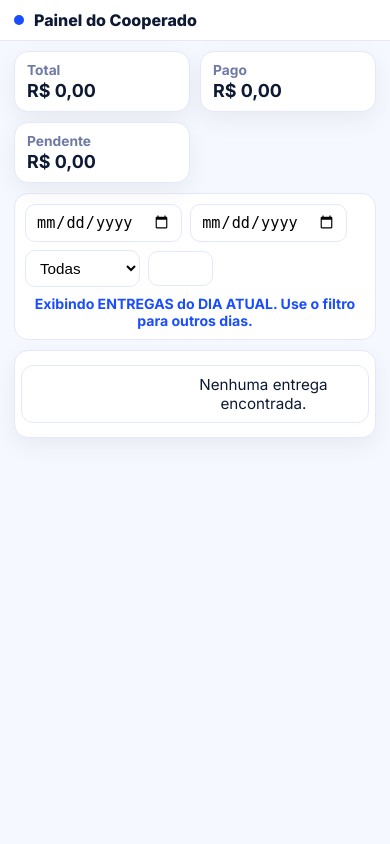
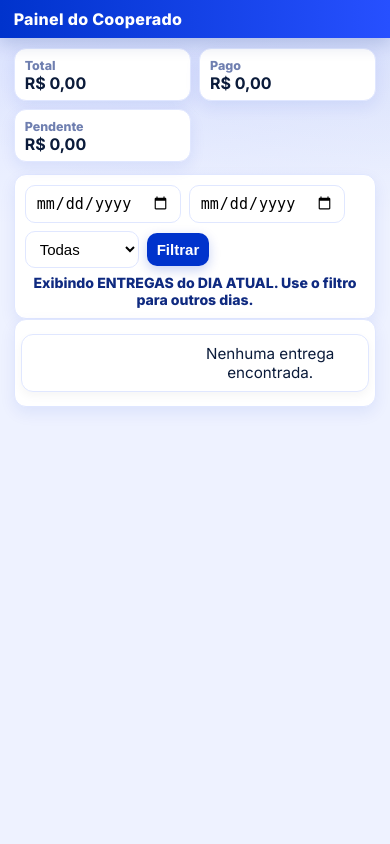
Before and after one commit to Coopex-entregas/asdfghjkl, a Flask app: template templates/painel_cooperado.html in a window 390 px wide. Run offline with Flask 3, Linux system fonts and the light colour scheme; the template is opened without the code that fills it, so the values that code supplies are empty.

Commit message:
Update painel_cooperado.html

```diff
--- a/templates/painel_cooperado.html
+++ b/templates/painel_cooperado.html
@@ -6,108 +6,136 @@
   <title>Painel do Cooperado</title>
   <link href="https://fonts.googleapis.com/css2?family=Inter:wght@400;600;700;800&display=swap" rel="stylesheet">
   <style>
-    /* ============================
-       TEMA ENXUTO (claro/escuro)
-       ============================ */
+    /* =============================
+       TEMA AZUL ROYAL + BRANCO
+       ============================= */
     :root{
-      --bg:#f6f8ff; --card:#fff; --ink:#0e1a33; --muted:#6e7aa5; --line:#e3e8ff;
-      --pri:#1a4dff; --good:#12b886; --bad:#e03131; --r:14px;
-      --shadow:0 8px 24px rgba(0,0,0,.06);
-    }
-    @media (prefers-color-scheme: dark){
-      :root{ --bg:#0d1222; --card:#121937; --ink:#e9edff; --muted:#9aa6ff; --line:#263066; --shadow:0 8px 24px rgba(0,0,0,.35) }
-      thead th{background:#1b2a66}
-      tbody tr{border-color:#263066}
-      .chip.pgto-pendente{background:#2a1420; color:#ffb3b3; border:1px solid #5b2b38}
-      .chip.pgto-pago,.chip.entregue{background:#0f2b23; color:#a9f0d9; border:1px solid #1f6b54}
+      --royal:#0033cc;        /* azul royal principal */
+      --royal-2:#2750ff;      /* variação */
+      --ink:#0b1b3a;          /* texto principal */
+      --muted:#6f7fb0;        /* texto secundário */
+      --bg:#eef2ff;           /* fundo */
+      --card:#ffffff;         /* cards */
+      --line:#e0e7ff;         /* linhas sutis */
+      --good:#12b886;         /* verde aprovado */
+      --bad:#e03131;          /* vermelho alerta */
+      --r:14px;               /* raio padrão */
+      --shadow:0 8px 24px rgba(0,51,204,.10);
+      --shadow-sm:0 6px 16px rgba(0,51,204,.08);
     }
 
     *{box-sizing:border-box}
     html,body{height:100%}
-    body{margin:0; font-family:Inter,system-ui,-apple-system,Segoe UI,Roboto,Arial,sans-serif; color:var(--ink); background:var(--bg)}
+    body{
+      margin:0; font-family:Inter, system-ui, -apple-system, Segoe UI, Roboto, Arial, sans-serif; color:var(--ink);
+      background:
+        radial-gradient(1100px 520px at 10% -10%, rgba(39,80,255,.12), transparent 60%),
+        radial-gradient(1100px 520px at 110% -10%, rgba(0,51,204,.10), transparent 60%),
+        var(--bg);
+    }
 
-    /* ============================
-       TOPO COMPACTO
-       ============================ */
-    header{position:sticky;top:0;z-index:10;background:var(--card);border-bottom:1px solid var(--line);padding:10px 14px;display:flex;gap:10px;align-items:center;justify-content:space-between}
-    .brand{display:flex;gap:10px;align-items:center;font-weight:800}
-    .brand .dot{width:10px;height:10px;border-radius:50%;background:var(--pri)}
-    .who{font-weight:600;color:var(--muted);font-size:.92rem}
+    /* =============================
+       TOPO ENXUTO
+       ============================= */
+    header{
+      position:sticky; top:0; z-index:40;
+      background:linear-gradient(90deg, var(--royal) 0%, var(--royal-2) 100%);
+      color:#fff; padding:.6rem 3.5vw; font-weight:800; letter-spacing:.3px;
+      box-shadow:0 6px 18px rgba(0,40,130,.18);
+      display:flex; align-items:center; justify-content:space-between;
+    }
+    header .sub{font-weight:600; font-size:.9rem; opacity:.95}
 
-    .wrap{max-width:1024px;margin:10px auto 18px;padding:0 14px}
+    .wrap{max-width:1080px; margin:12px auto 18px; padding:0 3.5vw}
 
-    /* ============================
-       CARDS (minimais)
-       ============================ */
-    .stats{display:grid;grid-template-columns:repeat(3, minmax(160px,1fr));gap:10px}
-    .stat{background:var(--card);border:1px solid var(--line);border-radius:var(--r);box-shadow:var(--shadow);padding:10px 12px}
-    .stat h4{margin:0;color:var(--muted);font-size:.86rem;font-weight:700}
-    .stat strong{display:block;margin-top:2px;font-size:1.12rem}
+    /* =============================
+       CARDS MUITO COMPACTOS
+       ============================= */
+    .stats{display:grid; grid-template-columns:repeat(3, minmax(160px, 1fr)); gap:10px; margin:10px 0 12px}
+    .stat{
+      background:var(--card); border:1px solid var(--line); border-radius:12px; padding:10px 12px; box-shadow:var(--shadow-sm);
+    }
+    .stat h4{margin:0; color:var(--muted); font-size:.82rem; font-weight:800}
+    .stat strong{display:block; margin-top:2px; font-size:1.08rem; line-height:1}
 
-    /* ============================
-       FILTROS (uma linha)
-       ============================ */
-    .filters{margin:10px 0;background:var(--card);border:1px solid var(--line);border-radius:var(--r);padding:10px;display:grid;gap:8px}
-    .filters form{display:flex;flex-wrap:wrap;gap:8px;align-items:center}
-    .filters input[type=date],.filters select,.filters button{border:1px solid var(--line);background:#fff;border-radius:10px;padding:8px 10px;font-size:.95rem}
-    @media (prefers-color-scheme: dark){ .filters input[type=date],.filters select,.filters button{background:#0e1430;color:var(--ink)} }
-    .btn{background:var(--pri);color:#fff;border:none;font-weight:800;cursor:pointer}
-    .scope{font-weight:700;color:var(--pri);font-size:.88rem;text-align:center}
+    /* =============================
+       FILTROS EM LINHA (pendentes=TODAS)
+       ============================= */
+    .filters{background:var(--card); border:1px solid var(--line); border-radius:12px; padding:10px; box-shadow:var(--shadow-sm)}
+    .filters form{display:flex; flex-wrap:wrap; align-items:center; gap:8px}
+    .filters input[type=date], .filters select, .filters button{border:1px solid var(--line); border-radius:10px; padding:8px 10px; font-size:.94rem; background:#fff}
+    .filters .btn{background:var(--royal); color:#fff; border:none; font-weight:800; cursor:pointer; box-shadow:0 4px 12px rgba(0,51,204,.22)}
+    .scope{margin:6px 0 0; text-align:center; color:#0f2a80; font-weight:800; font-size:.88rem}
 
-    /* ============================
-       TABELA (mesmo visual base)
-       ============================ */
-    .card-table{background:var(--card);border:1px solid var(--line);border-radius:var(--r);box-shadow:var(--shadow);overflow:hidden}
-    table{width:100%;border-collapse:collapse}
-    thead th{background:#0f2a80;color:#fff;text-align:center;padding:10px 6px;font-size:.88rem}
-    tbody td{padding:10px 8px;text-align:center;border-bottom:1px solid var(--line);font-size:.95rem}
+    /* =============================
+       TABELA (mantida) — AZUL ROYAL
+       ============================= */
+    .card-table{background:var(--card); border:1px solid var(--line); border-radius:14px; box-shadow:var(--shadow); overflow:hidden;}
+    table{width:100%; border-collapse:collapse}
+    thead th{background:#0f2a80; color:#fff; text-align:center; padding:10px 6px; font-size:.88rem}
+    tbody td{padding:10px 8px; text-align:center; border-bottom:1px solid var(--line); font-size:.95rem}
 
-    .chip{display:inline-block;padding:6px 10px;border-radius:999px;font-weight:800;font-size:.82rem;cursor:pointer;user-select:none}
-    .chip.pgto-pago{background:#e9fbf5;color:var(--good);border:1px solid #b3f0dc}
-    .chip.pgto-pendente{background:#fff2f2;color:var(--bad);border:1px solid #ffd6d6}
-    .chip.entregue{background:#e9fbf5;color:var(--good);border:1px solid #b3f0dc}
+    .chip{display:inline-block; padding:6px 10px; border-radius:999px; font-weight:800; font-size:.82rem; cursor:pointer; user-select:none}
+    .chip.pgto-pago{background:#e9fbf5; color:var(--good); border:1px solid #b3f0dc}
+    .chip.pgto-pendente{background:#fff2f2; color:var(--bad); border:1px solid #ffd6d6}
+    .chip.entregue{background:#e9fbf5; color:var(--good); border:1px solid #b3f0dc}
 
-    .row-details{display:none;background:rgba(0,0,0,.02)}
+    .row-details{display:none; background:#f8faff}
     .row-open + .row-details{display:table-row}
 
-    .cliente-btn{all:unset;color:#1a4dff;font-weight:800;cursor:pointer}
+    .cliente-btn{all:unset; color:var(--royal); font-weight:800; cursor:pointer}
 
-    .recebido-inline{display:none;margin-top:8px;gap:8px;justify-content:center;width:100%}
-    .recebido-inline input{border:1px solid var(--line);border-radius:10px;padding:10px 12px;flex:1;max-width:800px;font-size:1rem}
-    .recebido-inline button{background:var(--pri);color:#fff;border:none;border-radius:10px;padding:10px 14px;font-weight:800;cursor:pointer}
+    /* Campo “Recebido por” largo e discreto */
+    .recebido-inline{display:none; margin-top:8px; gap:8px; justify-content:center; width:100%}
+    .recebido-inline input{border:1px solid var(--line); border-radius:10px; padding:10px 12px; flex:1; max-width:880px; font-size:1rem}
+    .recebido-inline button{background:var(--royal); color:#fff; border:none; border-radius:10px; padding:10px 14px; font-weight:800; cursor:pointer}
 
-    /* ============================
-       MOBILE (cards em lista)
-       ============================ */
+    /* =============================
+       MOBILE (cards e tabela em cartões)
+       ============================= */
     @media (max-width:760px){
-      .stats{grid-template-columns:1fr 1fr}
+      header{padding:.55rem 3.5vw}
+      .wrap{margin:8px auto 14px}
+      .stats{grid-template-columns:1fr 1fr; gap:8px}
+      .stat{padding:9px 10px}
+      .stat h4{font-size:.8rem}
+      .stat strong{font-size:1.02rem}
+
       thead{display:none}
-      table,tbody,tr,td{display:block;width:100%}
-      .card-table{padding:6px}
-      tbody tr{background:var(--card);margin:8px 0;border-radius:12px;border:1px solid var(--line)}
-      tbody td{display:grid;grid-template-columns:42% 58%;text-align:left;border:none;padding:9px 10px}
-      tbody td::before{content:attr(data-label);font-weight:800;color:#0f2a80;padding-right:8px;font-size:.88rem}
+      table, tbody, tr, td{display:block; width:100%}
+      .card-table{padding:6px; border-radius:12px; box-shadow:var(--shadow-sm)}
+      tbody tr{background:#fff; margin:8px 0; border-radius:12px; box-shadow:0 4px 10px rgba(0,0,0,.04); border:1px solid var(--line)}
+      tbody td{display:grid; grid-template-columns:42% 58%; text-align:left; border:none; padding:9px 10px; font-size:.95rem}
+      tbody td::before{content:attr(data-label); font-weight:800; color:#0f2a80; padding-right:8px; font-size:.88rem}
+      .row-details{display:none}
       .row-open + .row-details{display:block}
+
       .recebido-inline{padding:0 2px}
-      .recebido-inline input{max-width:none;width:100%}
+      .recebido-inline input{max-width:none; width:100%}
+    }
+
+    @media (max-width:400px){
+      .stat h4{font-size:.78rem}
+      .stat strong{font-size:1rem}
+      tbody td{grid-template-columns:46% 54%}
     }
   </style>
 </head>
 <body>
   <header>
-    <div class="brand"><span class="dot"></span> Painel do Cooperado</div>
-    <div class="who">{{ session['user_nome'] }}</div>
+    <div>Painel do Cooperado</div>
+    <div class="sub">{{ session['user_nome'] }}</div>
   </header>
 
-  <main class="wrap">
-    <!-- RESUMO -->
+  <div class="wrap">
+    <!-- CARDS ENXUTOS -->
     <section class="stats" aria-label="Estatísticas de valores">
       <div class="stat"><h4>Total</h4><strong id="tot-geral">R$ {{ '%.2f'|format(total_geral or 0) }}</strong></div>
       <div class="stat"><h4>Pago</h4><strong id="tot-pago">R$ {{ '%.2f'|format(total_pago or 0) }}</strong></div>
       <div class="stat"><h4>Pendente</h4><strong id="tot-pendente">R$ {{ '%.2f'|format(total_pendente or 0) }}</strong></div>
     </section>
 
-    <!-- FILTROS -->
+    <!-- FILTROS: quando for "pendente" => todas_datas=1 -->
     <section class="filters" aria-label="Filtros">
       <form id="form-filtros" method="get">
         <input type="date" name="inicio" id="f-inicio" value="{{ request.args.get('inicio','') }}" />
@@ -123,29 +151,49 @@
       <div id="escopo" class="scope"></div>
     </section>
 
-    <!-- ENTREGAS (mantido o mesmo HTML/IDs/classes para total compatibilidade) -->
+    <!-- TABELA DE ENTREGAS (mesmo markup, visual azul) -->
     <section class="card-table" aria-label="Minhas entregas">
       <table id="tabela-entregas">
         <thead>
           <tr>
-            <th>Cliente</th><th>Forma Pgto</th><th>Valor</th><th>Data</th><th>Hora Pedido</th><th>Hora Entrega</th><th>Pagamento</th><th>Entrega</th>
+            <th>Cliente</th>
+            <th>Forma Pgto</th>
+            <th>Valor</th>
+            <th>Data</th>
+            <th>Hora Pedido</th>
+            <th>Hora Entrega</th>
+            <th>Pagamento</th>
+            <th>Entrega</th>
           </tr>
         </thead>
         <tbody>
           {% for e in entregas %}
           <tr id="row-{{ e.id }}">
-            <td data-label="Cliente"><button class="cliente-btn" type="button" onclick="toggleRow({{ e.id }})">{{ e.cliente }}</button></td>
+            <td data-label="Cliente">
+              <button class="cliente-btn" type="button" onclick="toggleRow({{ e.id }})">{{ e.cliente }}</button>
+            </td>
             <td data-label="Forma Pgto">{{ e.pagamento or '-' }}</td>
             <td data-label="Valor" data-valor="{{ '%.2f'|format(e.valor) }}">R$ {{ '%.2f'|format(e.valor) | replace('.', ',') }}</td>
             <td data-label="Data">{{ to_brasilia(e.data_envio).strftime('%d/%m') if e.data_envio else '-' }}</td>
             <td data-label="Hora Pedido">{{ to_brasilia(e.data_envio).strftime('%H:%M') if e.data_envio else '-' }}</td>
             <td data-label="Hora Entrega">{{ to_brasilia(e.data_atribuida).strftime('%H:%M') if e.data_atribuida else '-' }}</td>
             <td data-label="Pagamento">
-              <span class="chip {{ 'pgto-pago' if e.status_pagamento and e.status_pagamento|lower=='pago' else 'pgto-pendente' }}" data-id="{{ e.id }}" data-status="{{ (e.status_pagamento or 'pendente')|lower }}" onclick="togglePagamento(event,this)" role="button" aria-pressed="{{ 'true' if (e.status_pagamento or '').lower()=='pago' else 'false' }}">{{ (e.status_pagamento|capitalize) if e.status_pagamento else 'Pendente' }}</span>
+              <span
+                class="chip {{ 'pgto-pago' if e.status_pagamento and e.status_pagamento|lower=='pago' else 'pgto-pendente' }}"
+                data-id="{{ e.id }}"
+                data-status="{{ (e.status_pagamento or 'pendente')|lower }}"
+                onclick="togglePagamento(event,this)"
+                role="button" aria-pressed="{{ 'true' if (e.status_pagamento or '').lower()=='pago' else 'false' }}"
+              >{{ (e.status_pagamento|capitalize) if e.status_pagamento else 'Pendente' }}</span>
             </td>
             <td data-label="Entrega">
               {% set entregue = (e.status in ['recebido','entregue']) %}
-              <span class="chip {{ 'entregue' if entregue else 'pgto-pendente' }}" data-id="{{ e.id }}" data-entregue="{{ '1' if entregue else '0' }}" onclick="handleEntregaClick(this)">{{ 'Entregue' if entregue else 'Pendente' }}</span>
+              <span
+                class="chip {{ 'entregue' if entregue else 'pgto-pendente' }}"
+                data-id="{{ e.id }}"
+                data-entregue="{{ '1' if entregue else '0' }}"
+                onclick="handleEntregaClick(this)"
+              >{{ 'Entregue' if entregue else 'Pendente' }}</span>
               <div class="recebido-inline" id="rcb-{{ e.id }}">
                 <input type="text" placeholder="Recebido por" id="rcb-input-{{ e.id }}" maxlength="60" inputmode="text" autocomplete="name">
                 <button type="button" onclick="confirmarRecebido({{ e.id }})">OK</button>
@@ -153,7 +201,7 @@
             </td>
           </tr>
           <tr class="row-details" id="details-{{ e.id }}">
-            <td colspan="8" style="text-align:left;padding:10px 12px">
+            <td colspan="8" style="text-align:left;padding:10px 14px">
               <div><strong>Cliente:</strong> {{ e.cliente }}</div>
               <div><strong>Bairro:</strong> {{ e.bairro or '-' }}</div>
               <div><strong>Forma de Pagamento:</strong> {{ e.pagamento or '-' }}</div>
@@ -169,12 +217,12 @@
         </tbody>
       </table>
     </section>
-  </main>
+  </div>
 
   <script>
-    // ============================
-    // JS ENXUTO (mesma lógica)
-    // ============================
+    // =============================
+    // JS: pendentes = TODAS sem data + não remover linha ao pagar
+    // =============================
     let lastScrollY = window.scrollY;
     const preserveScroll = () => requestAnimationFrame(()=>window.scrollTo({top:lastScrollY, behavior:'instant'}));
 
@@ -195,7 +243,7 @@
         const v=parseFloat(vtd.dataset.valor||'0')||0;
         total+=v;
         const chip=r.querySelector('td[data-label="Pagamento"] .chip');
-        if(chip && (chip.dataset.status||'').toLowerCase()==='pago') pago+=v;
+        if(chip&&(chip.dataset.status||'').toLowerCase()==='pago'){pago+=v;}
       });
       const pendente=Math.max(0,total-pago);
       const fmt=(n)=>'R$ '+n.toFixed(2).replace('.',',');
@@ -209,73 +257,131 @@
       const any=tbody.querySelector('tr[id^="row-"]');
       let msg=tbody.querySelector('.no-rows');
       if(!any){
-        if(!msg){ msg=document.createElement('tr'); msg.className='no-rows'; msg.innerHTML='<td colspan="8" style="text-align:center">Nenhuma entrega encontrada.</td>'; tbody.appendChild(msg); }
-      }else if(msg){ msg.remove(); }
+        if(!msg){
+          msg=document.createElement('tr');
+          msg.className='no-rows';
+          msg.innerHTML='<td colspan="8" style="text-align:center">Nenhuma entrega encontrada.</td>';
+          tbody.appendChild(msg);
+        }
+      }else if(msg){msg.remove();}
     }
 
+    // 1) SUBMIT: se "pendente" => força todas_datas=1 e limpa datas
     const form=document.getElementById('form-filtros');
-    form.addEventListener('submit',()=>{
+    form.addEventListener('submit',(ev)=>{
       const status=document.getElementById('status_pgto').value;
       const hidden=document.getElementById('todas_datas');
-      hidden.value = (status==='pendente') ? '1' : '';
+      if(status==='pendente'){
+        hidden.value='1';
+        // limpa as datas para não filtrar por período
+        document.getElementById('f-inicio').value='';
+        document.getElementById('f-fim').value='';
+      }else{
+        hidden.value='';
+      }
     });
 
+    // 2) onLoad: se URL já estiver em pendente, garante escopo claro
     function updateScope(){
       const url=new URL(location.href);
       const status=url.searchParams.get('status_pgto')||document.getElementById('status_pgto').value||'todas';
-      document.getElementById('escopo').textContent = (status==='pendente') ? 'Exibindo TODAS as entregas PENDENTES.' : 'Exibindo ENTREGAS do DIA ATUAL. Use o filtro para outros dias.';
+      const el=document.getElementById('escopo');
+      if(status==='pendente'){
+        el.textContent='Exibindo TODAS as entregas PENDENTES (sem filtrar por data).';
+      }else{
+        el.textContent='Exibindo ENTREGAS do DIA ATUAL. Use o filtro para outros dias.';
+      }
     }
 
+    // 3) togglePagamento: NÃO remove a linha e mantém a posição
     async function togglePagamento(evt,el){
-      evt.preventDefault(); lastScrollY=window.scrollY;
-      const id=el.dataset.id; const filtro=(document.getElementById('status_pgto').value||'todas').toLowerCase();
+      evt.preventDefault();
+      lastScrollY=window.scrollY; // memoriza antes de qualquer mudança visual
+      const id=el.dataset.id;
       try{
-        const resp=await fetch(`{{ url_for('toggle_pagamento', id=0) }}`.replace('0',id),{method:'POST',headers:{'Content-Type':'application/json'},body:JSON.stringify({})});
+        const resp=await fetch(`{{ url_for('toggle_pagamento', id=0) }}`.replace('0',id),{
+          method:'POST', headers:{'Content-Type':'application/json'}, body:JSON.stringify({})
+        });
         let data=null; try{data=await resp.json();}catch{}
         if(!resp.ok){alert((data&&data.error)||'Falha ao alterar pagamento.');return;}
+
         const novo=(data.status_pagamento||'pendente').toLowerCase();
-        el.dataset.status=novo; el.textContent=(novo==='pago')?'Pago':'Pendente';
-        el.classList.toggle('pgto-pago',novo==='pago'); el.classList.toggle('pgto-pendente',novo!=='pago');
+        // Atualiza chip, NÃO remove a linha mesmo no filtro de pendentes
+        el.dataset.status=novo;
+        el.textContent=(novo==='pago')?'Pago':'Pendente';
+        el.classList.toggle('pgto-pago',novo==='pago');
+        el.classList.toggle('pgto-pendente',novo!=='pago');
         el.setAttribute('aria-pressed',String(novo==='pago'));
-        if((filtro==='pago'&&novo!=='pago')||(filtro==='pendente'&&novo==='pago')) el.closest('tr').remove();
-        recalcTotals(); ensureEmpty();
-      }catch(err){alert('Erro: '+err.message);}
-      setTimeout(preserveScroll,60);
+
+        recalcTotals();
+      }catch(err){
+        alert('Erro: '+err.message);
+      }
+      // restaura exatamente a posição do scroll
+      setTimeout(preserveScroll, 0);
     }
 
     function handleEntregaClick(el){
-      const id=el.dataset.id; const entregue=el.dataset.entregue==='1'; const bloco=document.getElementById('rcb-'+id);
-      if(!entregue){ bloco.style.display='flex'; }
-      else if(confirm('Marcar como PENDENTE novamente?')){ confirmarRecebido(id,true); }
+      const id=el.dataset.id;
+      const entregue=el.dataset.entregue==='1';
+      const bloco=document.getElementById('rcb-'+id);
+      if(!entregue){
+        bloco.style.display='flex';
+      } else {
+        if(confirm('Marcar como PENDENTE novamente?')){
+          confirmarRecebido(id,true);
+        }
+      }
     }
 
     async function confirmarRecebido(id,desfazer=false){
       lastScrollY=window.scrollY;
+
       if(desfazer){
-        const fd = new FormData(); fd.append('status','pendente'); fd.append('recebido_por','');
+        const fd = new FormData();
+        fd.append('status','pendente');
+        fd.append('recebido_por','');
+
         try{
-          const resp = await fetch(`{{ url_for('editar_entrega', id=0) }}`.replace('0',id),{method:'POST',body: fd});
-          if(!resp.ok){alert('Falha ao desfazer recebido.');return;}
+          const resp = await fetch(`{{ url_for('editar_entrega', id=0) }}`.replace('0',id),{ method:'POST', body: fd });
+          if(!resp.ok){alert('Falha ao desfazer recebido.'); return;}
           const chip=document.querySelector(`.chip[data-id="${id}"][data-entregue]`);
-          if(chip){ chip.dataset.entregue='0'; chip.textContent='Pendente'; chip.classList.remove('entregue'); chip.classList.add('pgto-pendente'); }
+          if(chip){
+            chip.dataset.entregue='0';
+            chip.textContent='Pendente';
+            chip.classList.remove('entregue');
+            chip.classList.add('pgto-pendente');
+          }
         }catch(err){ alert('Erro: '+err.message); }
-        setTimeout(preserveScroll,60); return;
+        setTimeout(preserveScroll,0);
+        return;
       }
+
       const nome = document.getElementById('rcb-input-'+id).value.trim();
       if(!nome){alert('Informe o nome de quem recebeu.');return;}
+
       try{
-        const resp=await fetch(`{{ url_for('cooperado_marcar_entregue', id=0) }}`.replace('0',id),{method:'POST',headers:{'Content-Type':'application/json'},body:JSON.stringify({recebido_por:nome})});
-        let data=null; try{data=await resp.json();}catch{}
-        if(!resp.ok || (data && data.ok===false)){ alert((data&&data.error)||'Falha ao atualizar entrega.'); return; }
+        const resp=await fetch(`{{ url_for('cooperado_marcar_entregue', id=0) }}`.replace('0',id),{
+          method:'POST', headers:{'Content-Type':'application/json'}, body:JSON.stringify({recebido_por:nome})
+        });
+        let data=null;try{data=await resp.json();}catch{}
+        if(!resp.ok || (data && data.ok===false)){
+          alert((data&&data.error)||'Falha ao atualizar entrega.');return;
+        }
         const chip=document.querySelector(`.chip[data-id="${id}"][data-entregue]`);
-        if(chip){ chip.dataset.entregue='1'; chip.textContent='Entregue'; chip.classList.add('entregue'); chip.classList.remove('pgto-pendente'); }
+        if(chip){
+          chip.dataset.entregue='1';
+          chip.textContent='Entregue';
+          chip.classList.add('entregue');
+          chip.classList.remove('pgto-pendente');
+        }
         document.getElementById('rcb-'+id).style.display='none';
-      }catch(err){ alert('Erro: '+err.message); }
-      setTimeout(preserveScroll,60);
+      }catch(err){alert('Erro: '+err.message);}
+      setTimeout(preserveScroll,0);
     }
 
     window.addEventListener('beforeunload',()=>{lastScrollY=window.scrollY;});
-    window.addEventListener('load',()=>{updateScope();recalcTotals();setTimeout(preserveScroll,60);});
+    window.addEventListener('load',()=>{updateScope();recalcTotals();setTimeout(preserveScroll,0);});
   </script>
 </body>
 </html>
```
